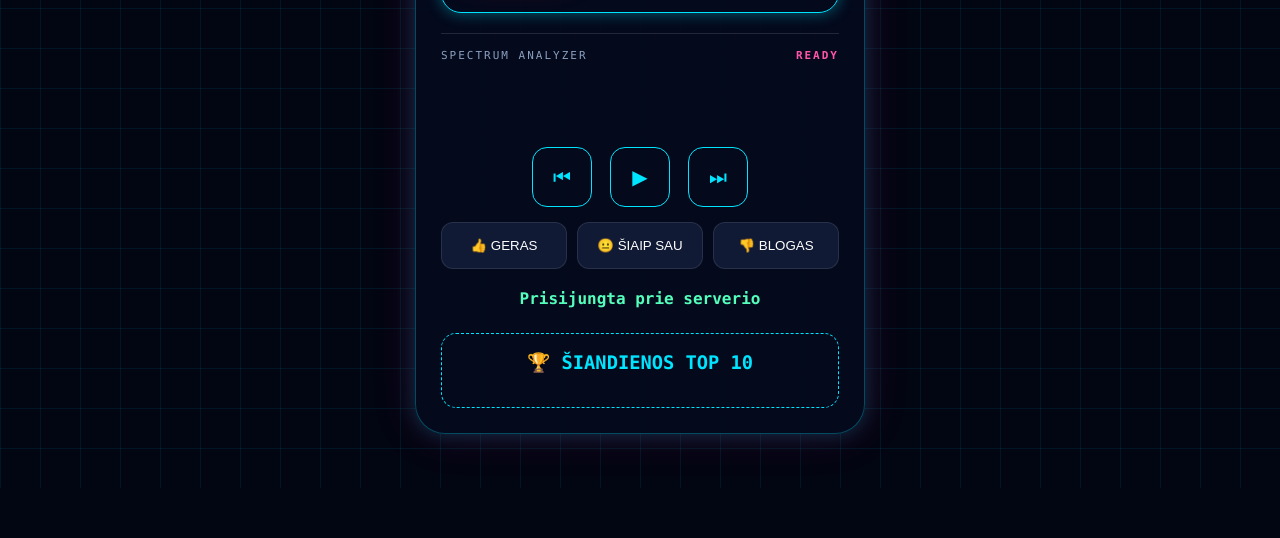
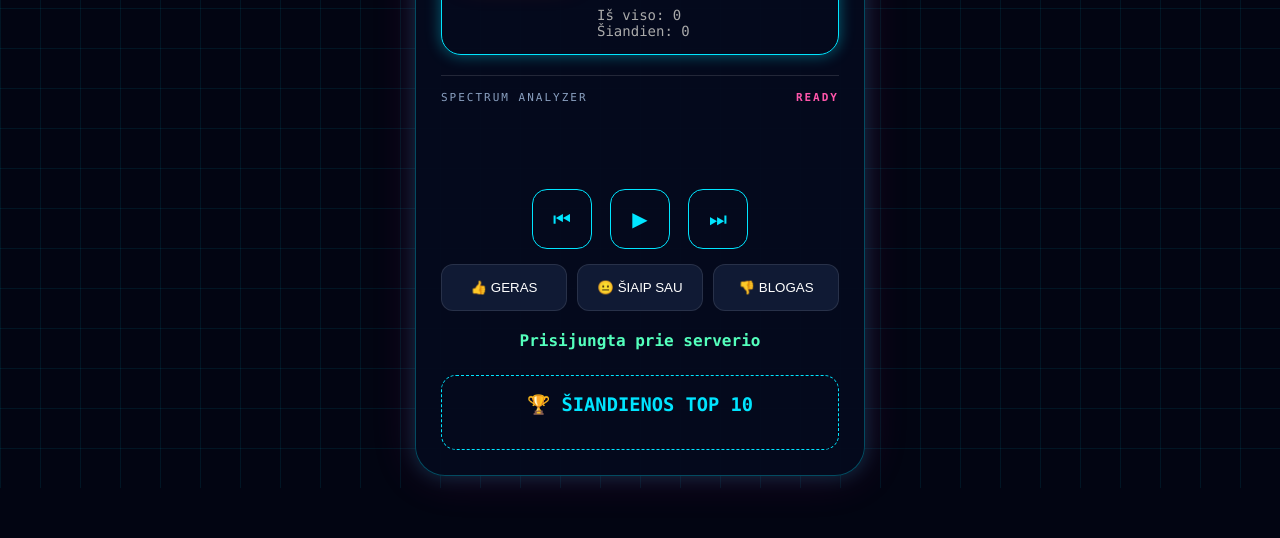
Before and after one commit to deimantasdrapaitis-oss/suano-server, a website: page public/index.html in a window 1280 px wide. Shown: the part 312-850 px from the top of the page. Drawn offline with Linux system fonts and the light colour scheme; a script that the page names is missing.

Commit message:
Add listener count and visit stats to index.html

```diff
--- a/public/index.html
+++ b/public/index.html
@@ -45,8 +45,13 @@
 
             <p>320 KBPS • STEREO</p>
 
-           <div class="listeners">
+        <div class="listeners">
   👥 <span id="listenerCount">0 klausytojų</span>
+</div>
+
+<div id="stats" style="margin-top: 10px; font-size: 14px; color: #aaa;">
+    <div>Iš viso: <span id="totalVisits">0</span></div>
+    <div>Šiandien: <span id="todayVisits">0</span></div>
 </div>
         </div>
 
```
